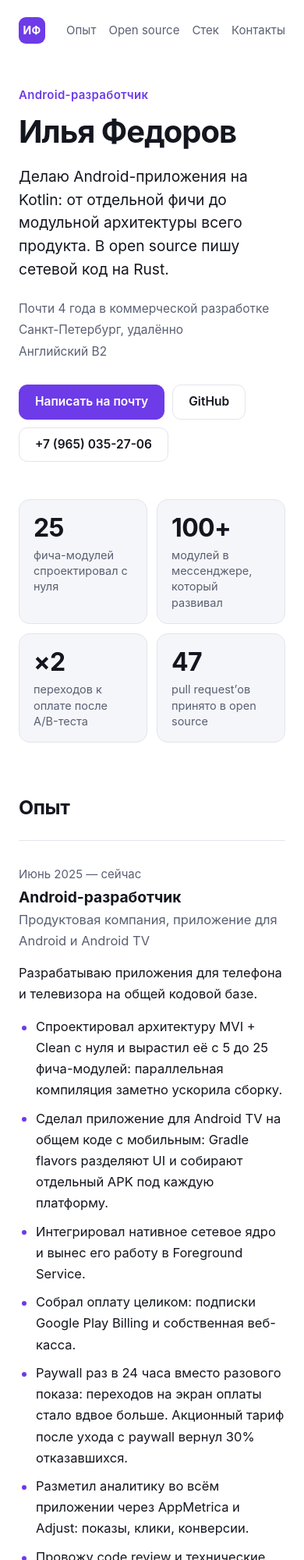
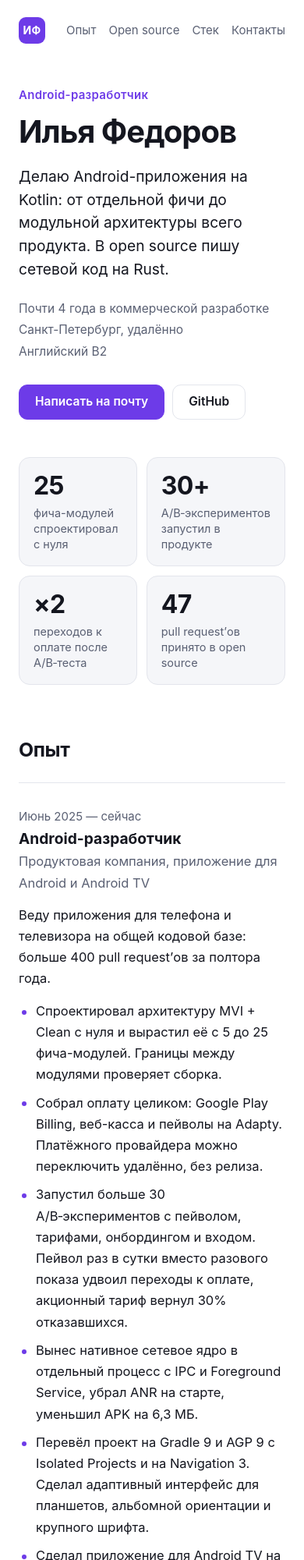
Before and after one commit to dec0iiyy/portfolio, a plain HTML site: page index.html in a window 390 px wide. Shown: the top 2000 px of the page at 78% size. Drawn offline with Linux system fonts and the light colour scheme.

Commit message:
Remove the phone number, refresh the achievements of the current job

```diff
--- a/index.html
+++ b/index.html
@@ -167,13 +167,12 @@ footer { margin-top: 76px; padding-top: 22px; border-top: 1px solid var(--border
   <div class="actions">
     <a class="button primary" href="mailto:dec0iiyy@gmail.com">Написать на почту</a>
     <a class="button" href="https://github.com/dec0iiyy">GitHub</a>
-    <a class="button" href="tel:+79650352706">+7 (965) 035-27-06</a>
   </div>
 
   <ul class="numbers">
     <li><b>25</b><span>фича-модулей спроектировал с нуля</span></li>
-    <li><b>100+</b><span>модулей в мессенджере, который развивал</span></li>
-    <li><b>×2</b><span>переходов к оплате после A/B-теста</span></li>
+    <li><b>30+</b><span>A/B‑экспериментов запустил в продукте</span></li>
+    <li><b>×2</b><span>переходов к оплате после A/B‑теста</span></li>
     <li><b>47</b><span>pull request’ов принято в open source</span></li>
   </ul>
 </header>
@@ -188,18 +187,18 @@ footer { margin-top: 76px; padding-top: 22px; border-top: 1px solid var(--border
     <div>
       <h3>Android-разработчик</h3>
       <p class="place">Продуктовая компания, приложение для Android и Android TV</p>
-      <p class="about">Разрабатываю приложения для телефона и телевизора на общей кодовой базе.</p>
+      <p class="about">Веду приложения для телефона и телевизора на общей кодовой базе: больше 400 pull request’ов за полтора года.</p>
       <ul>
-        <li>Спроектировал архитектуру MVI + Clean с нуля и вырастил её с 5 до 25 фича-модулей: параллельная компиляция заметно ускорила сборку.</li>
-        <li>Сделал приложение для Android TV на общем коде с мобильным: Gradle flavors разделяют UI и собирают отдельный APK под каждую платформу.</li>
-        <li>Интегрировал нативное сетевое ядро и вынес его работу в Foreground Service.</li>
-        <li>Собрал оплату целиком: подписки Google Play Billing и собственная веб-касса.</li>
-        <li>Paywall раз в 24 часа вместо разового показа: переходов на экран оплаты стало вдвое больше. Акционный тариф после ухода с paywall вернул 30% отказавшихся.</li>
-        <li>Разметил аналитику во всём приложении через AppMetrica и Adjust: показы, клики, конверсии.</li>
+        <li>Спроектировал архитектуру MVI + Clean с нуля и вырастил её с 5 до 25 фича-модулей. Границы между модулями проверяет сборка.</li>
+        <li>Собрал оплату целиком: Google Play Billing, веб-касса и пейволы на Adapty. Платёжного провайдера можно переключить удалённо, без релиза.</li>
+        <li>Запустил больше 30 A/B‑экспериментов с пейволом, тарифами, онбордингом и входом. Пейвол раз в сутки вместо разового показа удвоил переходы к оплате, акционный тариф вернул 30% отказавшихся.</li>
+        <li>Вынес нативное сетевое ядро в отдельный процесс с IPC и Foreground Service, убрал ANR на старте, уменьшил APK на 6,3 МБ.</li>
+        <li>Перевёл проект на Gradle 9 и AGP 9 с Isolated Projects и на Navigation 3. Сделал адаптивный интерфейс для планшетов, альбомной ориентации и крупного шрифта.</li>
+        <li>Сделал приложение для Android TV на общем коде с мобильным: Gradle flavors собирают отдельный APK под каждую платформу.</li>
         <li>Провожу code review и технические интервью.</li>
       </ul>
       <ul class="tags">
-        <li>Kotlin</li><li>MVI</li><li>Compose</li><li>Koin</li><li>Room</li><li>Foreground Service</li><li>Play Billing</li><li>AppMetrica</li><li>Adjust</li><li>Sentry</li>
+        <li>Kotlin</li><li>MVI</li><li>Compose</li><li>Navigation 3</li><li>Koin</li><li>Room</li><li>Play Billing</li><li>Adapty</li><li>AppMetrica</li><li>Adjust</li><li>Firebase</li><li>Gradle 9</li>
       </ul>
     </div>
   </article>
@@ -244,14 +243,14 @@ footer { margin-top: 76px; padding-top: 22px; border-top: 1px solid var(--border
   <h2>Стек</h2>
   <dl class="stack">
     <div><dt>Языки</dt><dd>Kotlin, Rust</dd></div>
-    <div><dt>Интерфейс</dt><dd>Jetpack Compose, Material 3, XML, Android TV</dd></div>
+    <div><dt>Интерфейс</dt><dd>Jetpack Compose, Material 3, Navigation 3, адаптивный UI, XML, Android TV</dd></div>
     <div><dt>Асинхронность</dt><dd>Coroutines, Flow</dd></div>
     <div><dt>Архитектура</dt><dd>MVI, MVVM, Clean Architecture, многомодульность, Kotlin Multiplatform</dd></div>
     <div><dt>Данные и сеть</dt><dd>Room, Retrofit, OkHttp, Ktor, WebSocket</dd></div>
     <div><dt>DI</dt><dd>Koin, Hilt</dd></div>
-    <div><dt>Платформа</dt><dd>Foreground Service, Play Billing, DeepLink</dd></div>
-    <div><dt>Аналитика</dt><dd>AppMetrica, Adjust, Firebase, Sentry</dd></div>
-    <div><dt>Сборка и качество</dt><dd>Gradle convention plugins, detekt, R8, GitHub Actions, GitLab</dd></div>
+    <div><dt>Платформа</dt><dd>Foreground Service, IPC, Play Billing, Adapty, DeepLink</dd></div>
+    <div><dt>Аналитика и эксперименты</dt><dd>AppMetrica, Adjust, Firebase, Varioqub, Sentry</dd></div>
+    <div><dt>Сборка и качество</dt><dd>Gradle 9, AGP 9, convention plugins, detekt, R8, GitHub Actions, GitLab</dd></div>
   </dl>
 </section>
 
@@ -265,7 +264,6 @@ footer { margin-top: 76px; padding-top: 22px; border-top: 1px solid var(--border
   <h2>Контакты</h2>
   <ul class="contacts">
     <li><a class="button primary" href="mailto:dec0iiyy@gmail.com">dec0iiyy@gmail.com</a></li>
-    <li><a class="button" href="tel:+79650352706">+7 (965) 035-27-06</a></li>
     <li><a class="button" href="https://github.com/dec0iiyy">github.com/dec0iiyy</a></li>
   </ul>
 </section>
```
